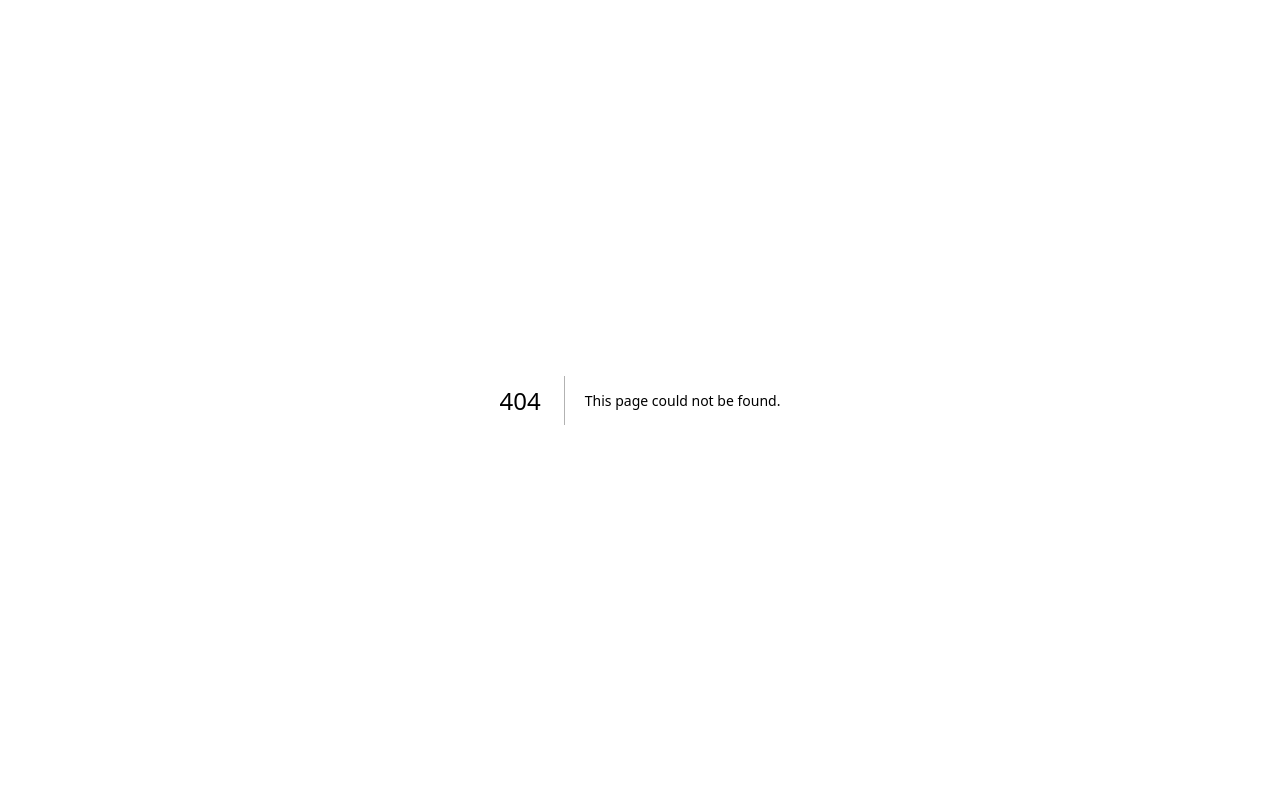
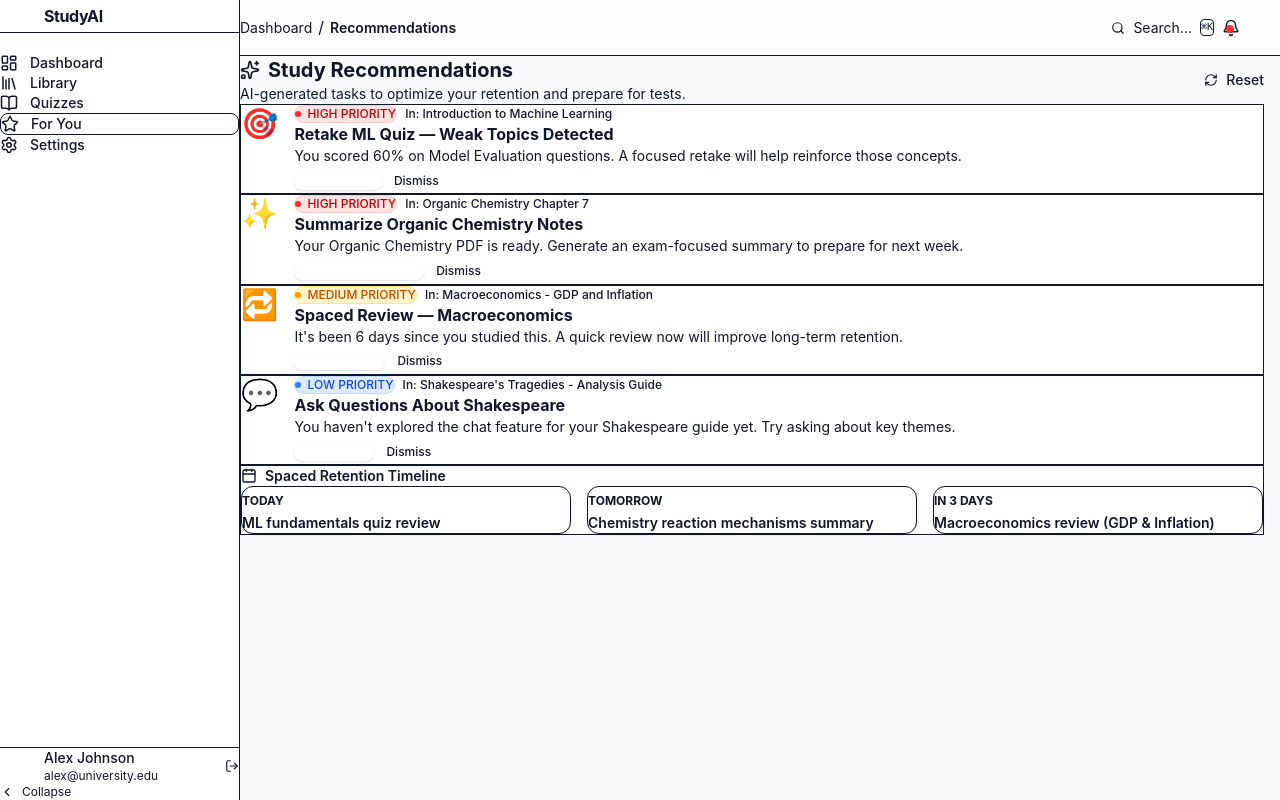
Before and after one commit to nicholas-kithome/AI-Powered-Study-Assistant-Platform, a Next.js app: page /recommendations in a window 1280 px wide. Before the commit this address had no page. Built offline with nearby package versions, Linux system fonts and the light colour scheme.

Commit message:
feat: implement study recommendations list page with prioritization

```diff
--- /dev/null
+++ b/app/(dashboard)/recommendations/page.tsx
@@ -0,0 +1,126 @@
+"use client";
+import { useEffect, useState } from "react";
+import Topbar from "@/components/app-shell/Topbar";
+import Card from "@/components/ui/Card";
+import Badge from "@/components/ui/Badge";
+import Button from "@/components/ui/Button";
+import { MOCK_RECOMMENDATIONS } from "@/lib/mock-data";
+import { Recommendation } from "@/types";
+import { Sparkles, Calendar, BookOpen, Star, RefreshCw, ChevronRight } from "lucide-react";
+import Link from "next/link";
+import { clsx } from "clsx";
+
+export default function RecommendationsPage() {
+  const [recs, setRecs] = useState<Recommendation[]>([]);
+  const [mounted, setMounted] = useState(false);
+
+  useEffect(() => {
+    setRecs(MOCK_RECOMMENDATIONS);
+    setMounted(true);
+  }, []);
+
+  const handleDelete = (id: string) => {
+    setRecs((prev) => prev.filter((r) => r.id !== id));
+  };
+
+  if (!mounted) {
+    return (
+      <div>
+        <Topbar title="Recommendations" />
+        <div className="p-4 md:p-6 max-w-5xl mx-auto space-y-4">
+          <div className="skeleton h-12 w-full" />
+          <div className="skeleton h-40 w-full" />
+          <div className="skeleton h-40 w-full" />
+        </div>
+      </div>
+    );
+  }
+
+  const priorityColors = {
+    high: "red" as const,
+    medium: "amber" as const,
+    low: "blue" as const,
+  };
+
+  return (
+    <div className="animate-fade-in">
+      <Topbar breadcrumbs={[{ label: "Dashboard", href: "/dashboard" }, { label: "Recommendations" }]} />
+
+      <div className="p-4 md:p-6 max-w-5xl mx-auto space-y-6">
+        <div className="flex items-center justify-between">
+          <div>
+            <h1 className="text-xl font-bold text-surface-900 flex items-center gap-2">
+              <Sparkles size={20} className="text-accent-500" />
+              Study Recommendations
+            </h1>
+            <p className="text-sm text-surface-500 mt-1">AI-generated tasks to optimize your retention and prepare for tests.</p>
+          </div>
+          <Button variant="ghost" icon={<RefreshCw size={14} />} onClick={() => setRecs(MOCK_RECOMMENDATIONS)}>Reset</Button>
+        </div>
+
+        {recs.length === 0 ? (
+          <Card padding="lg" className="text-center py-12">
+            <Star size={40} className="text-surface-300 mx-auto mb-3" />
+            <h3 className="font-semibold text-surface-800 mb-1">All caught up!</h3>
+            <p className="text-sm text-surface-500">Upload more notes to receive new recommendations.</p>
+          </Card>
+        ) : (
+          <div className="space-y-4">
+            {recs.map((rec) => {
+              return (
+                <Card key={rec.id} padding="lg" className="relative group">
+                  <div className="flex flex-col sm:flex-row items-start gap-4">
+                    <span className="text-3xl bg-surface-50 p-2 rounded-xl shrink-0">{rec.icon}</span>
+                    <div className="flex-1 min-w-0">
+                      <div className="flex flex-wrap items-center gap-2 mb-1.5">
+                        <Badge variant={priorityColors[rec.priority]} dot size="sm">
+                          {rec.priority.toUpperCase()} PRIORITY
+                        </Badge>
+                        {rec.documentTitle && (
+                          <span className="text-xs text-surface-400 font-medium">In: {rec.documentTitle}</span>
+                        )}
+                      </div>
+                      <h3 className="font-bold text-surface-900 text-base leading-snug mb-1">{rec.title}</h3>
+                      <p className="text-sm text-surface-500 leading-relaxed mb-4">{rec.description}</p>
+
+                      <div className="flex items-center gap-3">
+                        {rec.documentId ? (
+                          <Link href={`/documents/${rec.documentId}`}>
+                            <Button size="sm" iconRight={<ChevronRight size={13} />}>{rec.actionLabel}</Button>
+                          </Link>
+                        ) : (
+                          <Button size="sm">{rec.actionLabel}</Button>
+                        )}
+                        <Button variant="ghost" size="sm" onClick={() => handleDelete(rec.id)}>Dismiss</Button>
+                      </div>
+                    </div>
+                  </div>
+                </Card>
+              );
+            })}
+          </div>
+        )}
+
+        {/* Timeline forecast */}
+        <Card padding="lg" className="bg-surface-50/50">
+          <h2 className="text-sm font-semibold text-surface-700 mb-4 flex items-center gap-2">
+            <Calendar size={16} className="text-primary-500" />
+            Spaced Retention Timeline
+          </h2>
+          <div className="grid grid-cols-1 sm:grid-cols-3 gap-4">
+            {[
+              { day: "Today", task: "ML fundamentals quiz review" },
+              { day: "Tomorrow", task: "Chemistry reaction mechanisms summary" },
+              { day: "In 3 Days", task: "Macroeconomics review (GDP & Inflation)" },
+            ].map((forecast, i) => (
+              <div key={i} className="bg-white border border-surface-200 rounded-xl p-4 shadow-sm">
+                <span className="text-xs font-bold text-primary-600 uppercase">{forecast.day}</span>
+                <p className="text-sm font-semibold text-surface-800 mt-1">{forecast.task}</p>
+              </div>
+            ))}
+          </div>
+        </Card>
+      </div>
+    </div>
+  );
+}
```
